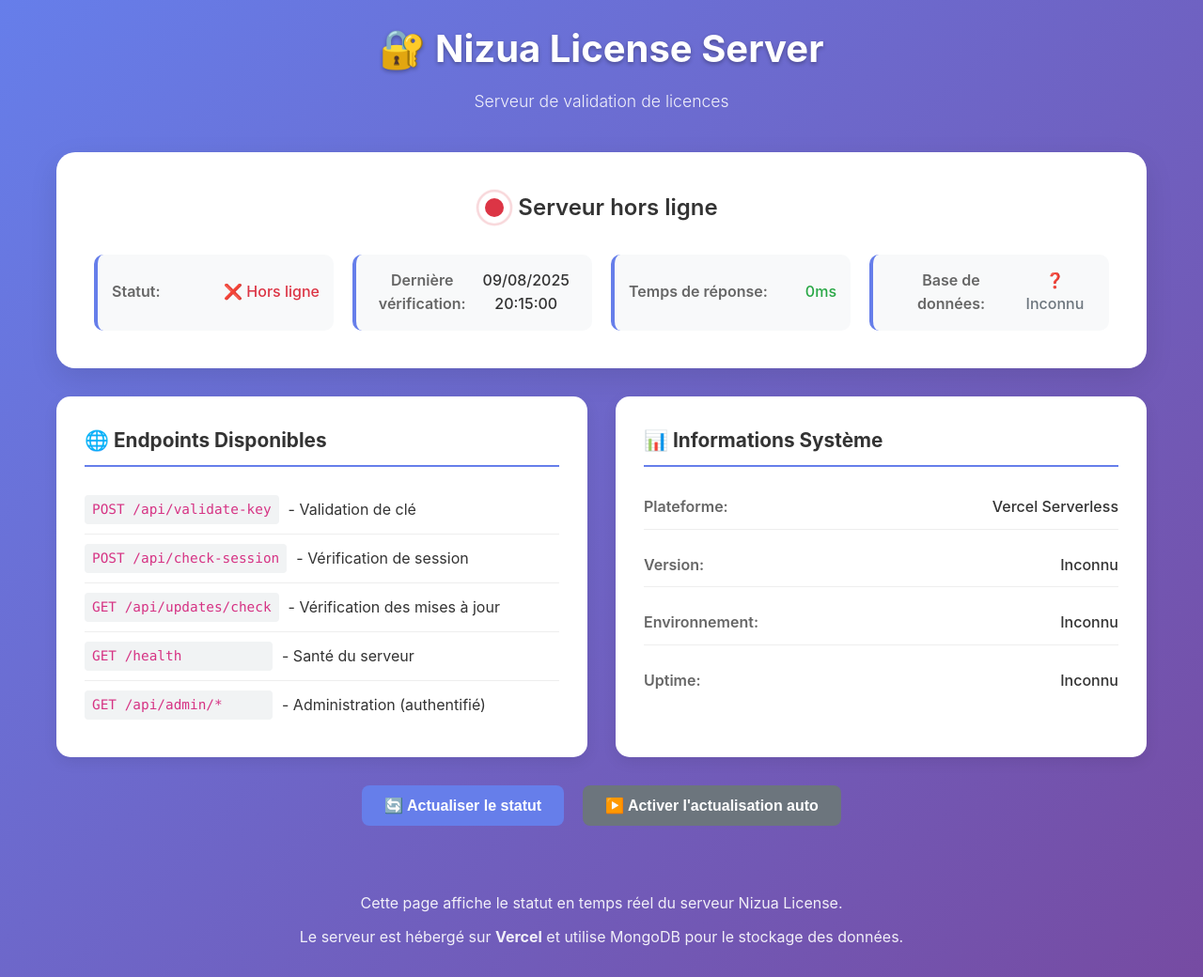
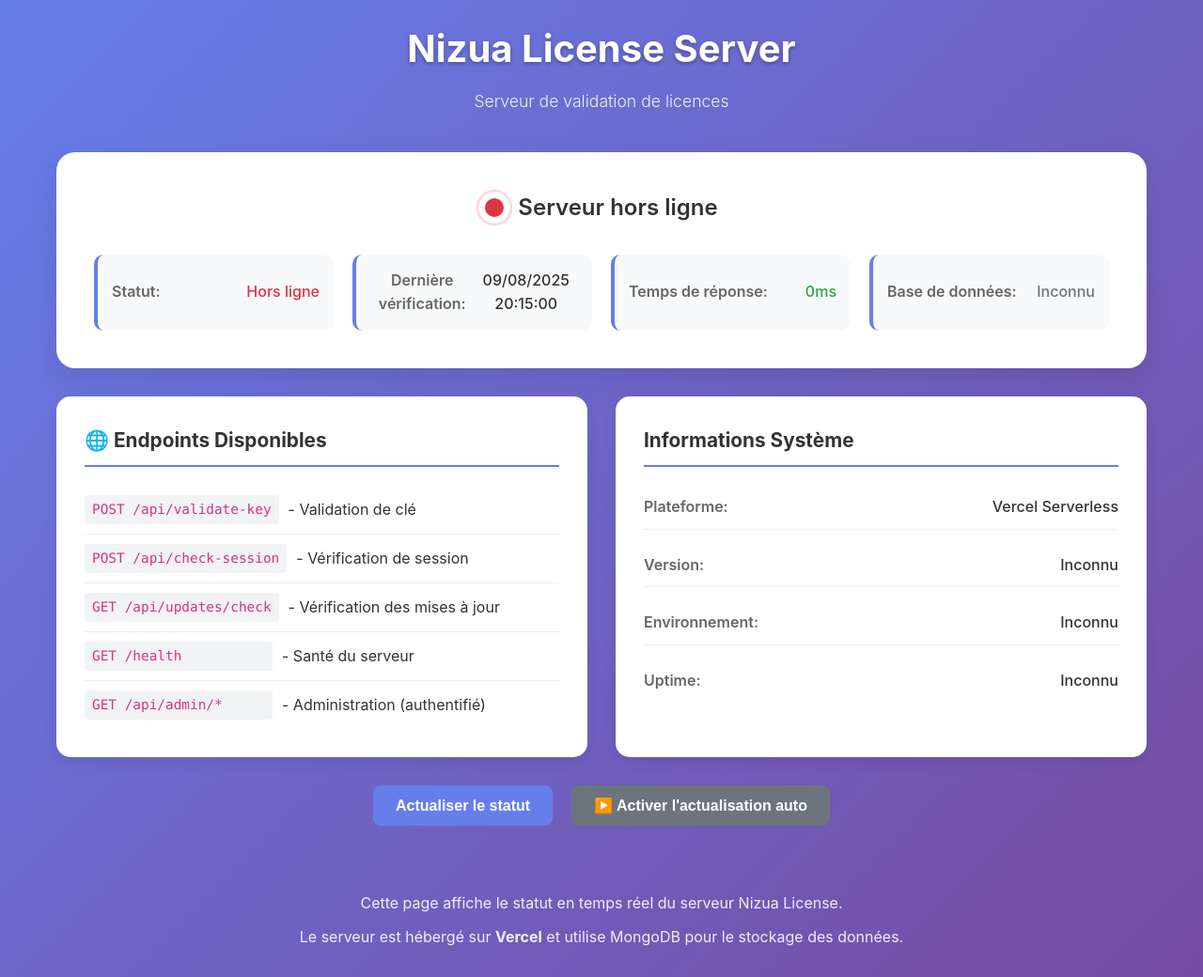
Before and after one commit to NizuaShop/server-production, a website: page public/index.html in a window 1280 px wide. Shown: the whole page at 94% size. Drawn offline with Linux system fonts and the light colour scheme; no server answers.

Commit message:
deleted emoji

```diff
--- a/public/index.html
+++ b/public/index.html
@@ -11,7 +11,7 @@
     <div class="container">
         <header class="header">
             <div class="logo">
-                <h1>🔐 Nizua License Server</h1>
+                <h1>Nizua License Server</h1>
                 <p class="subtitle">Serveur de validation de licences</p>
             </div>
         </header>
@@ -56,7 +56,7 @@
                 </div>
 
                 <div class="info-card">
-                    <h3>📊 Informations Système</h3>
+                    <h3>Informations Système</h3>
                     <div class="system-info" id="systemInfo">
                         <div class="info-item">
                             <span class="label">Plateforme:</span>
@@ -80,7 +80,7 @@
 
             <div class="actions">
                 <button class="btn btn-primary" onclick="checkStatus()">
-                    🔄 Actualiser le statut
+                    Actualiser le statut
                 </button>
                 <button class="btn btn-secondary" onclick="toggleAutoRefresh()">
                     <span id="autoRefreshText">▶️ Activer l'actualisation auto</span>
--- a/public/script.js
+++ b/public/script.js
@@ -62,15 +62,15 @@
 
     if (status === 'online' && data) {
         // Serveur en ligne - afficher les données
-        serverStatus.textContent = '✅ En ligne';
+        serverStatus.textContent = 'En ligne';
         serverStatus.style.color = '#28a745';
 
         // Base de données
         if (data.database && data.database.connected) {
-            dbStatus.textContent = '✅ Connectée';
+            dbStatus.textContent = 'Connectée';
             dbStatus.style.color = '#28a745';
         } else {
-            dbStatus.textContent = '❌ Déconnectée';
+            dbStatus.textContent = 'Déconnectée';
             dbStatus.style.color = '#dc3545';
         }
 
@@ -90,10 +90,10 @@
 
     } else if (status === 'offline') {
         // Serveur hors ligne
-        serverStatus.textContent = '❌ Hors ligne';
+        serverStatus.textContent = 'Hors ligne';
         serverStatus.style.color = '#dc3545';
 
-        dbStatus.textContent = '❓ Inconnu';
+        dbStatus.textContent = 'Inconnu';
         dbStatus.style.color = '#6c757d';
 
         serverVersion.textContent = 'Inconnu';
@@ -106,7 +106,7 @@
 
     } else if (status === 'checking') {
         // En cours de vérification
-        serverStatus.textContent = '🔄 Vérification...';
+        serverStatus.textContent = 'Vérification...';
         serverStatus.style.color = '#ffc107';
 
         responseTimeElement.textContent = '-';
```
